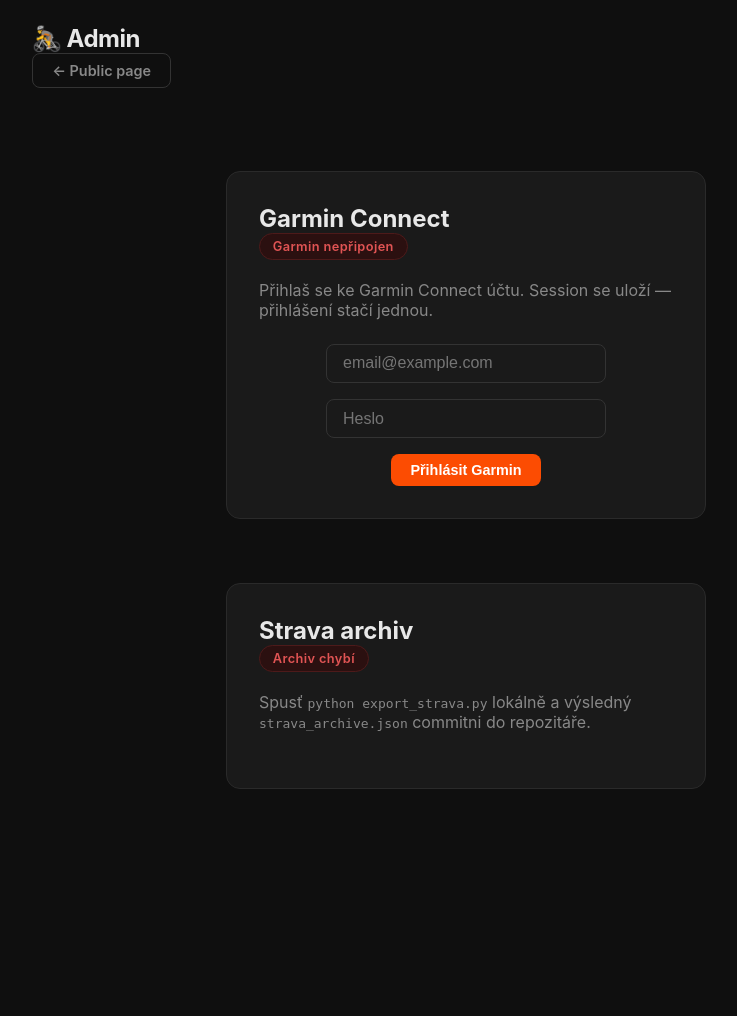
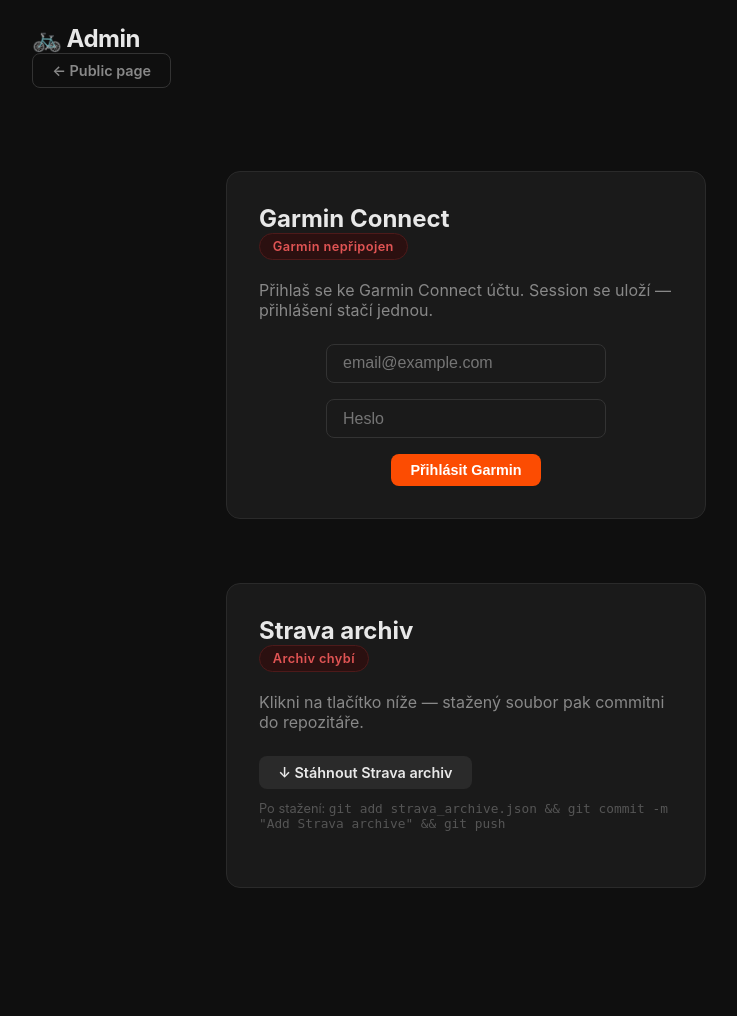
Before and after one commit to 212444970/strava-km-tracker, a Flask app: page /admin in a window 1280 px wide. Shown: the whole page, without its empty margins (174-911 px from the left). Before the commit the page ends 789 px from the top, so only its background shows below. Run offline with Flask 3, Linux system fonts and the light colour scheme.

Commit message:
Add admin export endpoint to download strava_archive.json from Railway
- /admin/export-strava: fetches all Strava activities server-side and serves as file download
- admin.html: shows download button when archive is missing

https://claude.ai/code/session_01XD9BMqE78876eVJX5o9YbP

```diff
--- a/app.py
+++ b/app.py
@@ -5,11 +5,12 @@ from functools import wraps
 from dotenv import load_dotenv
 load_dotenv()
 
-from flask import Flask, redirect, render_template, request, session, url_for
+from flask import Flask, redirect, render_template, request, session, url_for, Response
 
 import historical_store
 import strava_archive_store
 import garmin_client
+import strava_client
 
 app = Flask(__name__)
 app.secret_key = os.environ.get("FLASK_SECRET_KEY", "dev-secret-change-me")
@@ -18,10 +19,6 @@ PORT = int(os.environ.get("PORT", 5000))
 APP_URL = os.environ.get("APP_URL", f"http://localhost:{PORT}")
 ADMIN_PASSWORD = os.environ.get("ADMIN_PASSWORD", "")
 
-
-# ---------------------------------------------------------------------------
-# Auth helpers
-# ---------------------------------------------------------------------------
 
 def admin_required(f):
     @wraps(f)
@@ -33,24 +30,17 @@ def admin_required(f):
 
 
 def _load_all_activities():
-    """Merge historical + Strava archive + Garmin into one sorted list."""
-    historical = historical_store.load()                     # pre-2024
-    archived   = strava_archive_store.load()                 # 2024-01-01 – 2026-08-15
-    garmin     = garmin_client.get_activities()              # 2026-08-16+
-
+    historical = historical_store.load()
+    archived   = strava_archive_store.load()
+    garmin     = garmin_client.get_activities()
     combined = historical + archived + garmin
     return sorted(combined, key=lambda x: x["date"], reverse=True)
 
-
-# ---------------------------------------------------------------------------
-# Public routes
-# ---------------------------------------------------------------------------
 
 @app.route("/")
 def index():
     if not garmin_client.is_connected() and not strava_archive_store.load():
         return render_template("index.html", connected=False)
-
     activities = _load_all_activities()
     return render_template(
         "index.html",
@@ -59,10 +49,6 @@ def index():
         category_labels=garmin_client.CATEGORY_LABELS,
     )
 
-
-# ---------------------------------------------------------------------------
-# Admin routes
-# ---------------------------------------------------------------------------
 
 @app.route("/admin/login", methods=["GET", "POST"])
 def admin_login():
@@ -131,6 +117,27 @@ def admin_refresh():
     return redirect(url_for("admin"))
 
 
+@app.route("/admin/export-strava")
+@admin_required
+def admin_export_strava():
+    """Download all Strava activities as strava_archive.json (run on Railway where tokens exist)."""
+    import json, token_store
+    tokens = token_store.load()
+    if not tokens:
+        return "Strava token not found on this server.", 503
+    activities = strava_client.get_activities(force=True)
+    if not activities:
+        return "No activities returned from Strava.", 503
+    CUTOFF = "2026-08-16"
+    archived = [a for a in activities if a["date"] < CUTOFF]
+    data = json.dumps(archived, ensure_ascii=False, indent=2)
+    return Response(
+        data,
+        mimetype="application/json",
+        headers={"Content-Disposition": "attachment; filename=strava_archive.json"},
+    )
+
+
 if __name__ == "__main__":
     webbrowser.open(f"http://localhost:{PORT}")
     app.run(port=PORT, debug=False)
--- a/templates/admin.html
+++ b/templates/admin.html
@@ -3,22 +3,21 @@
 <head>
   <meta charset="UTF-8" />
   <meta name="viewport" content="width=device-width, initial-scale=1.0" />
-  <title>Admin — Bike KM Tracker</title>
+  <title>Admin &#8212; Bike KM Tracker</title>
   <link rel="stylesheet" href="/static/style.css" />
 </head>
 <body>
   <header>
-    <h1>🚴 Admin</h1>
-    <a href="/" class="btn btn-ghost">← Public page</a>
+    <h1>&#128690; Admin</h1>
+    <a href="/" class="btn btn-ghost">&larr; Public page</a>
   </header>
 
-  <!-- Garmin -->
   <div class="admin-box">
     <h2>Garmin Connect</h2>
 
     {% if garmin_connected %}
-      <div class="status connected">Garmin připojen</div>
-      <p>Nové aktivity (od 16. 8. 2026) se načítají z Garmin Connect.</p>
+      <div class="status connected">Garmin p&#345;ipojen</div>
+      <p>Nov&#233; aktivity (od 16.&#160;8.&#160;2026) se na&#269;&#237;taj&#237; z Garmin Connect.</p>
       <div class="admin-actions">
         <form action="/admin/refresh" method="post">
           <button class="btn btn-secondary">Sync Garmin</button>
@@ -29,37 +28,40 @@
       </div>
 
     {% elif needs_mfa %}
-      <div class="status disconnected">Vyžadován MFA kód</div>
-      <p>Zadej jednorázový kód z Garmin autentizační aplikace.</p>
+      <div class="status disconnected">Vy&#382;adov&#225;n MFA k&#243;d</div>
+      <p>Zadej jednor&#225;zov&#253; k&#243;d z Garmin autentiza&#269;n&#237; aplikace.</p>
       <form action="/admin/garmin-mfa" method="post" class="login-form">
         <input type="text" name="code" placeholder="123456" maxlength="6" autocomplete="one-time-code" required />
         <button class="btn btn-strava" type="submit">Potvrdit</button>
       </form>
 
     {% else %}
-      <div class="status disconnected">Garmin nepřipojen</div>
+      <div class="status disconnected">Garmin nep&#345;ipojen</div>
       {% if garmin_error %}
         <p class="error-msg">{{ garmin_error }}</p>
       {% endif %}
-      <p>Přihlaš se ke Garmin Connect účtu. Session se uloží — přihlášení stačí jednou.</p>
+      <p>P&#345;ihla&#353; se ke Garmin Connect &#250;&#269;tu. Session se ulo&#382;&#237; &#8212; p&#345;ihl&#225;&#353;en&#237; sta&#269;&#237; jednou.</p>
       <form action="/admin/garmin-login" method="post" class="login-form">
         <input type="email" name="email" placeholder="email@example.com" required
                style="width:100%;max-width:280px;padding:.6rem 1rem;background:#1a1a1a;border:1px solid #333;border-radius:8px;color:#e8e8e8;font-size:1rem;outline:none;" />
         <input type="password" name="password" placeholder="Heslo" required />
-        <button class="btn btn-strava" type="submit">Přihlásit Garmin</button>
+        <button class="btn btn-strava" type="submit">P&#345;ihl&#225;sit Garmin</button>
       </form>
     {% endif %}
   </div>
 
-  <!-- Strava archive -->
   <div class="admin-box" style="margin-top:1.5rem">
     <h2>Strava archiv</h2>
     {% if archive_count > 0 %}
-      <div class="status connected">Archiv načten</div>
-      <p>{{ archive_count }} aktivit ze Stravy (do 15. 8. 2026) je uloženo jako statický archiv.</p>
+      <div class="status connected">Archiv na&#269;ten</div>
+      <p>{{ archive_count }} aktivit ze Stravy (do 15.&#160;8.&#160;2026) je ulo&#382;eno jako statick&#253; archiv.</p>
     {% else %}
-      <div class="status disconnected">Archiv chybí</div>
-      <p>Spusť <code>python export_strava.py</code> lokálně a výsledný <code>strava_archive.json</code> commitni do repozitáře.</p>
+      <div class="status disconnected">Archiv chyb&#237;</div>
+      <p>Klikni na tla&#269;&#237;tko n&#237;&#382;e &mdash; sta&#382;en&#253; soubor pak commitni do repozit&#225;&#345;e.</p>
+      <div class="admin-actions">
+        <a href="/admin/export-strava" class="btn btn-secondary">&#8595; St&#225;hnout Strava archiv</a>
+      </div>
+      <p style="margin-top:.75rem;font-size:.8rem;color:#555">Po sta&#382;en&#237;: <code>git add strava_archive.json &amp;&amp; git commit -m "Add Strava archive" &amp;&amp; git push</code></p>
     {% endif %}
   </div>
 </body>
```
